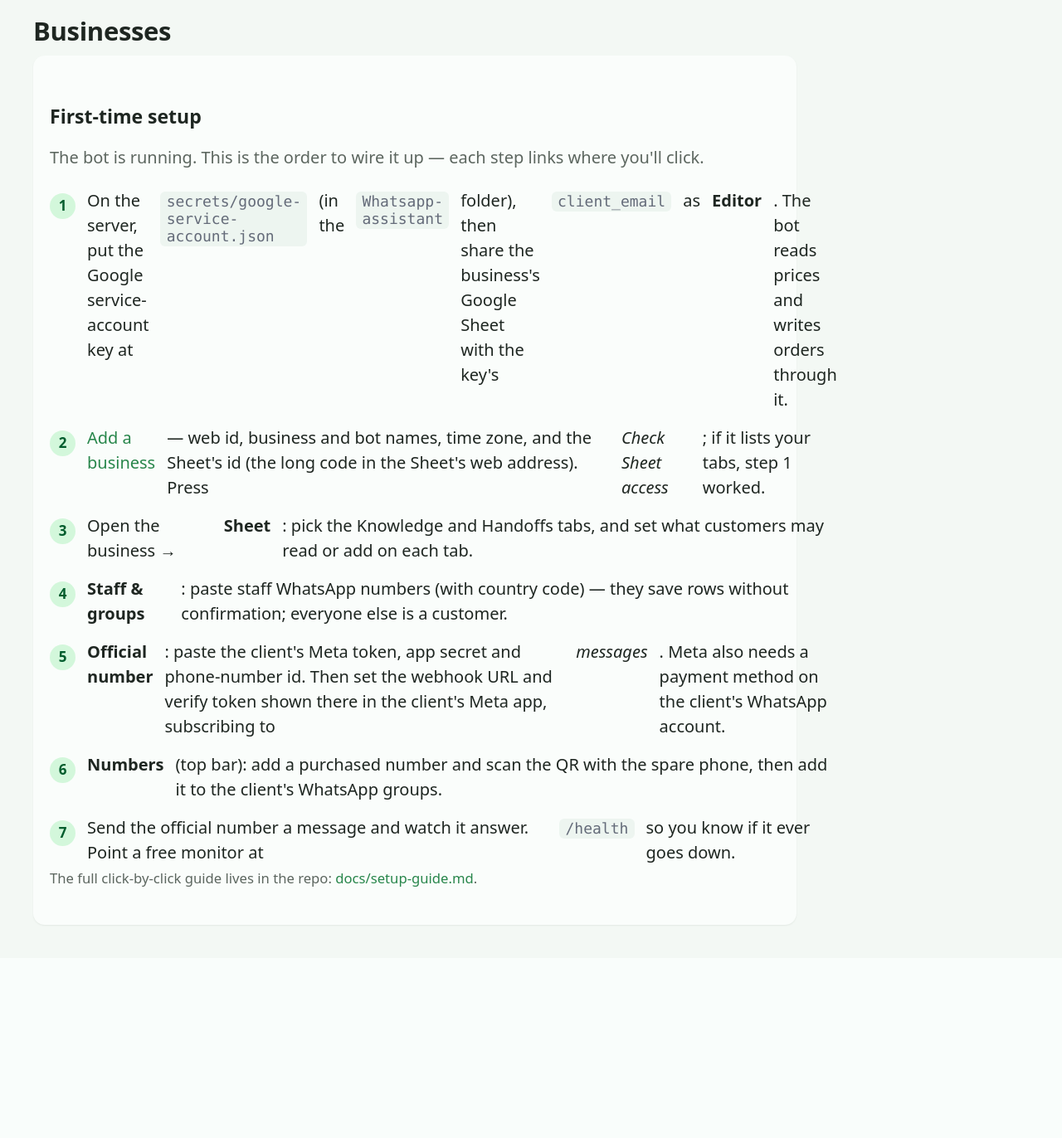
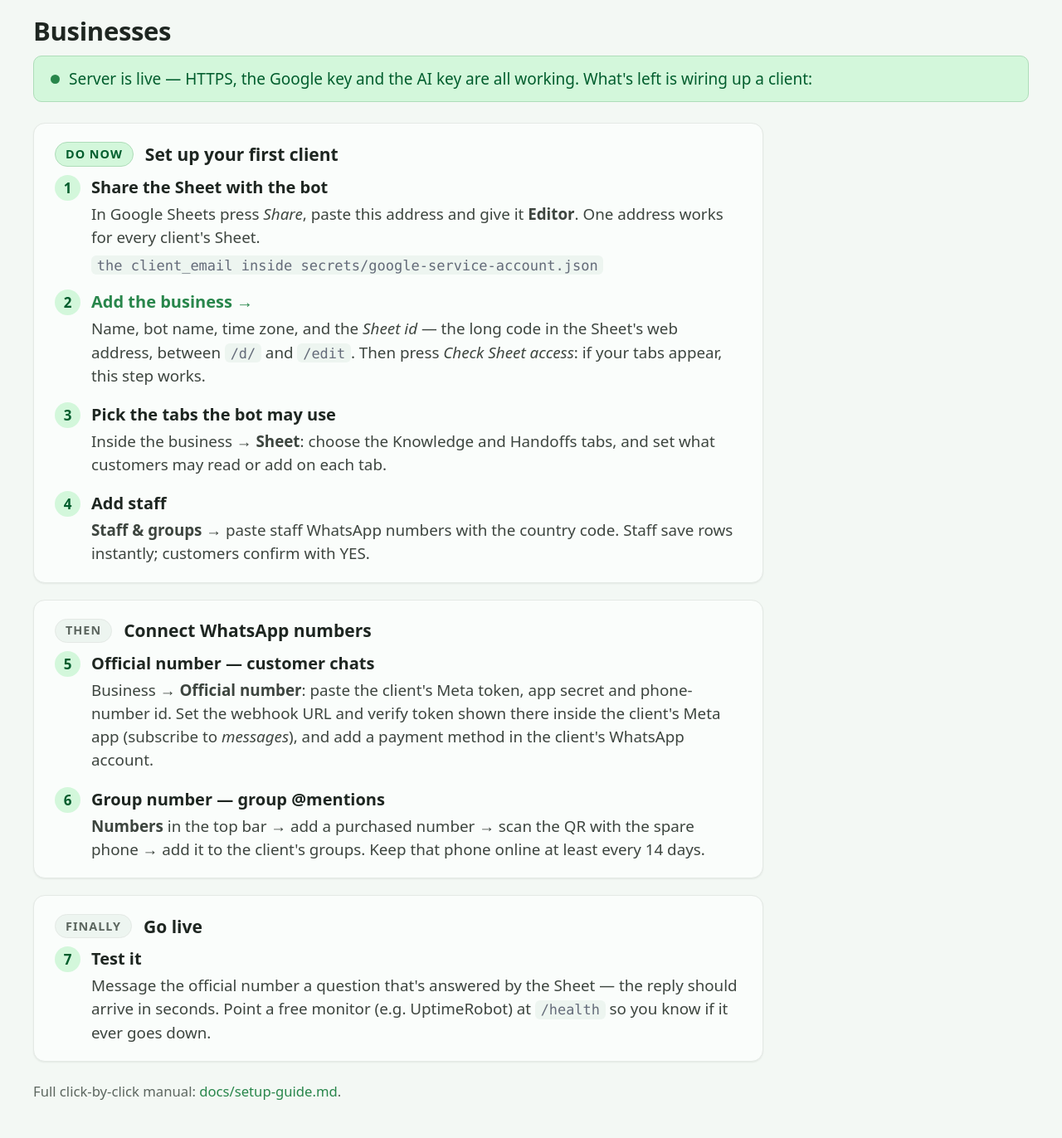
Before and after one commit to AsadKhalil/Whatsapp-assistant, a FastAPI app: template app/templates/admin_overview.html in a window 1280 px wide. Shown: the part 94-1466 px from the top of the page at 83% size. Before the commit the page ends 1210 px from the top, so only its background shows below. Run offline with FastAPI, Linux system fonts and the light colour scheme; the template is opened without the code that fills it, so the values that code supplies are empty.

Commit message:
docs: phase-based setup guide on the empty admin home with copyable robot email

```diff
--- a/app/admin_pages.py
+++ b/app/admin_pages.py
@@ -26,7 +26,8 @@ def overview(request: Request, sess: Session, form: Form | None) -> Response:
         rows.append({"b": business,
                      "group": state.bot.waha.status(business.number) if business.number else "not linked",
                      "replies": state.bot.store.replies_since(business.id, month_start(state.bot.clock(), timezone))})
-    return render(request, "admin_overview.html", sess, title="Businesses", rows=rows)
+    return render(request, "admin_overview.html", sess, title="Businesses", rows=rows,
+                  robot_email=service_account_email(state.settings.google_service_account_file))
 
 
 @route(router, "/admin/new", admin_only, ("GET", "POST"))
--- a/app/static/app.css
+++ b/app/static/app.css
@@ -202,18 +202,42 @@ img.qr {
 .msg.bot { align-self: flex-start; background: var(--surface); border: 1px solid var(--line-soft); }
 .msg.customer { align-self: flex-end; background: var(--accent-soft); border: 1px solid var(--accent-line); }
 
-/* First-time setup checklist */
-article.setup { max-width: 46rem; }
-ol.steps { list-style: none; margin: 0.75rem 0 0; padding: 0; display: grid; gap: 0.8rem; counter-reset: step; }
-ol.steps li { counter-increment: step; display: flex; gap: 0.7rem; align-items: baseline; margin: 0; }
+/* First-time setup: phase cards with numbered steps */
+.setup-live {
+  display: flex; align-items: center; gap: 0.55rem;
+  margin: 0 0 1.25rem; padding: 0.65rem 1rem;
+  border: 1px solid var(--accent-line); border-radius: var(--radius-sm);
+  background: var(--accent-soft); color: var(--ok-ink); font-size: 0.95rem;
+}
+.dot-live { width: 0.55rem; height: 0.55rem; border-radius: 999px; background: var(--accent); flex: none; }
+.setup-phase {
+  max-width: 44rem; margin: 0 0 1rem; padding: 1.1rem 1.25rem 1rem;
+  background: var(--surface); border: 1px solid var(--line-soft);
+  border-radius: var(--radius); box-shadow: var(--shadow-sm);
+}
+.phase-head { display: flex; align-items: center; gap: 0.7rem; margin-bottom: 0.2rem; }
+.phase-head h2 { margin: 0; font-size: 1.05rem; }
+.phase-tag {
+  flex: none; padding: 0.14rem 0.6rem; border-radius: 999px;
+  font-size: 0.72rem; font-weight: 700; letter-spacing: 0.07em; text-transform: uppercase;
+  background: var(--surface-2); color: var(--muted); border: 1px solid var(--line-soft);
+}
+.setup-phase:first-of-type .phase-tag { background: var(--accent-soft); color: var(--ok-ink); border-color: var(--accent-line); }
+ol.steps { list-style: none; margin: 0.5rem 0 0; padding: 0; display: grid; gap: 0.9rem; counter-reset: step; }
+ol.steps li {
+  counter-increment: step; margin: 0;
+  display: grid; grid-template-columns: 1.55rem 1fr; gap: 0.65rem; align-items: start;
+}
 ol.steps li::before {
-  content: counter(step); flex: none;
+  content: counter(step);
   width: 1.55rem; height: 1.55rem; border-radius: 999px;
   background: var(--accent-soft); color: var(--ok-ink);
-  font-weight: 650; font-size: 0.85rem;
-  display: inline-flex; align-items: center; justify-content: center;
-  transform: translateY(0.25rem);
+  font-weight: 650; font-size: 0.85rem; line-height: 1.55rem; text-align: center;
 }
+.step-body p { margin: 0.15rem 0 0; color: var(--ink-soft); font-size: 0.94rem; }
+.step-body a { font-weight: 600; }
+.share-row { display: flex; align-items: center; gap: 0.4rem; margin-top: 0.4rem; flex-wrap: wrap; }
+.share-row code { font-size: 0.85rem; word-break: break-all; }
 
 /* Toasts: brief confirmations, bottom right, click to dismiss */
 #toasts {
--- a/app/templates/admin_overview.html
+++ b/app/templates/admin_overview.html
@@ -2,30 +2,88 @@
 {% block content %}
 <h1>Businesses</h1>
 {% if not rows %}
-<article class="setup">
-  <h2>First-time setup</h2>
-  <p class="muted">The bot is running. This is the order to wire it up — each step links where you'll click.</p>
+<p class="setup-live"><span class="dot-live" aria-hidden="true"></span>
+  Server is live — HTTPS, the Google key and the AI key are all working. What's left is wiring up a client:</p>
+
+<section class="setup-phase">
+  <header class="phase-head"><span class="phase-tag">Do now</span>
+    <h2>Set up your first client</h2></header>
   <ol class="steps">
-    <li>On the server, put the Google service-account key at <code>secrets/google-service-account.json</code> (in the
-      <code>Whatsapp-assistant</code> folder), then share the business's Google Sheet with the key's <code>client_email</code>
-      as <strong>Editor</strong>. The bot reads prices and writes orders through it.</li>
-    <li><a href="/admin/new">Add a business</a> — web id, business and bot names, time zone, and the Sheet's id
-      (the long code in the Sheet's web address). Press <em>Check Sheet access</em>; if it lists your tabs, step 1 worked.</li>
-    <li>Open the business → <strong>Sheet</strong>: pick the Knowledge and Handoffs tabs, and set what customers may
-      read or add on each tab.</li>
-    <li><strong>Staff &amp; groups</strong>: paste staff WhatsApp numbers (with country code) — they save rows without
-      confirmation; everyone else is a customer.</li>
-    <li><strong>Official number</strong>: paste the client's Meta token, app secret and phone-number id. Then set the
-      webhook URL and verify token shown there in the client's Meta app, subscribing to <em>messages</em>. Meta also
-      needs a payment method on the client's WhatsApp account.</li>
-    <li><strong>Numbers</strong> (top bar): add a purchased number and scan the QR with the spare phone, then add it to
-      the client's WhatsApp groups.</li>
-    <li>Send the official number a message and watch it answer. Point a free monitor at
-      <code>/health</code> so you know if it ever goes down.</li>
+    <li>
+      <div class="step-body">
+        <strong>Share the Sheet with the bot</strong>
+        <p>In Google Sheets press <em>Share</em>, paste this address and give it <strong>Editor</strong>.
+          One address works for every client's Sheet.</p>
+        <div class="share-row">
+          <code>{{ robot_email or "the client_email inside secrets/google-service-account.json" }}</code>
+          {% if robot_email %}<button type="button" class="copy-btn" data-copy="{{ robot_email }}">Copy</button>{% endif %}
+        </div>
+      </div>
+    </li>
+    <li>
+      <div class="step-body">
+        <strong><a href="/admin/new">Add the business →</a></strong>
+        <p>Name, bot name, time zone, and the <em>Sheet id</em> — the long code in the Sheet's web address,
+          between <code>/d/</code> and <code>/edit</code>. Then press <em>Check Sheet access</em>:
+          if your tabs appear, this step works.</p>
+      </div>
+    </li>
+    <li>
+      <div class="step-body">
+        <strong>Pick the tabs the bot may use</strong>
+        <p>Inside the business → <strong>Sheet</strong>: choose the Knowledge and Handoffs tabs, and set what
+          customers may read or add on each tab.</p>
+      </div>
+    </li>
+    <li>
+      <div class="step-body">
+        <strong>Add staff</strong>
+        <p><strong>Staff &amp; groups</strong> → paste staff WhatsApp numbers with the country code.
+          Staff save rows instantly; customers confirm with YES.</p>
+      </div>
+    </li>
   </ol>
-  <p class="muted"><small>The full click-by-click guide lives in the repo:
-    <a href="https://github.com/AsadKhalil/Whatsapp-assistant/blob/main/docs/setup-guide.md" target="_blank" rel="noopener">docs/setup-guide.md</a>.</small></p>
-</article>
+</section>
+
+<section class="setup-phase">
+  <header class="phase-head"><span class="phase-tag">Then</span>
+    <h2>Connect WhatsApp numbers</h2></header>
+  <ol class="steps" style="counter-reset: step 4">
+    <li>
+      <div class="step-body">
+        <strong>Official number — customer chats</strong>
+        <p>Business → <strong>Official number</strong>: paste the client's Meta token, app secret and phone-number
+          id. Set the webhook URL and verify token shown there inside the client's Meta app
+          (subscribe to <em>messages</em>), and add a payment method in the client's WhatsApp account.</p>
+      </div>
+    </li>
+    <li>
+      <div class="step-body">
+        <strong>Group number — group @mentions</strong>
+        <p><strong>Numbers</strong> in the top bar → add a purchased number → scan the QR with the spare phone →
+          add it to the client's groups. Keep that phone online at least every 14 days.</p>
+      </div>
+    </li>
+  </ol>
+</section>
+
+<section class="setup-phase">
+  <header class="phase-head"><span class="phase-tag">Finally</span>
+    <h2>Go live</h2></header>
+  <ol class="steps" style="counter-reset: step 6">
+    <li>
+      <div class="step-body">
+        <strong>Test it</strong>
+        <p>Message the official number a question that's answered by the Sheet — the reply should arrive in seconds.
+          Point a free monitor (e.g. UptimeRobot) at <code>/health</code> so you know if it ever goes down.</p>
+      </div>
+    </li>
+  </ol>
+</section>
+
+<p class="muted"><small>Full click-by-click manual:
+  <a href="https://github.com/AsadKhalil/Whatsapp-assistant/blob/main/docs/setup-guide.md" target="_blank" rel="noopener">docs/setup-guide.md</a>.</small></p>
+
 {% else %}
 <p><a href="/admin/new" role="button">Add a business</a></p>
 <table>
--- a/app/templates/base.html
+++ b/app/templates/base.html
@@ -6,7 +6,7 @@
   {% if refresh %}<meta http-equiv="refresh" content="{{ refresh }}">{% endif %}
   <title>{{ title }} · WhatsApp Assistant</title>
   <link rel="stylesheet" href="/static/pico.min.css">
-  <link rel="stylesheet" href="/static/app.css">
+  <link rel="stylesheet" href="/static/app.css?v=7">
 </head>
 <body>
 <header class="topbar">
```
